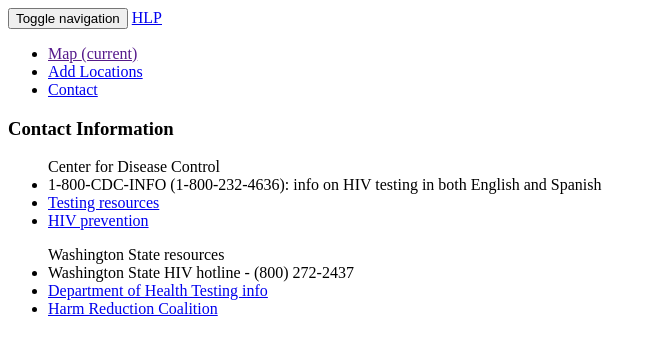
After one commit to micylt/HLP, a Flask app: page /contacts in a window 1280 px wide. The commit adds this page. Shown: the top 355 px of the page, without its empty margins (0-657 px from the left). Run offline with Flask 2, Linux system fonts and the light colour scheme.

Commit message:
kina works

```diff
--- a/server.py
+++ b/server.py
@@ -25,6 +25,11 @@ def map():
     return render_template('view.html')
 
 
+@app.route("/contacts")
+def contacts():
+    return render_template('contacts.html')
+
+
 def get_clinic_locations(lat, lng, dist):
     """ request clinic data from aids.gov w/ given latitude, longitude and distance """
     lat = round(lat, 3)
@@ -36,7 +41,7 @@ def get_clinic_locations(lat, lng, dist):
     print("getting clinic locations...")
     while sleep:
         try:
-            res = requests.get(url, stream=True, allow_redirects=False)
+            res = requests.get(url, stream=True, allow_redirects=True)
             sleep = False
         except:
             print("connection refused by aids.gov server...")
@@ -48,7 +53,12 @@ def get_clinic_locations(lat, lng, dist):
     print('response complete')
     print("--- %s seconds ---" % (time.time() - start_time))
 
-    data = res.json()
+    try:
+        data = res.json()
+    except Exception as ex:
+        template = "An exception of type {0} occurred. Arguments:\n{1!r}"
+        message = template.format(type(ex).__name__, ex.args)
+        print(message)
     return data
 
 
--- /dev/null
+++ b/templates/contacts.html
@@ -0,0 +1,46 @@
+<!DOCTYPE html>
+<html>
+  <head>
+    <title>HLP - Contact</title>
+    <meta charset="UTF-8">
+  </head>
+  <body>
+      <nav class="navbar navbar-fixed-top">
+          <div class="container-fluid">
+              <!-- Brand and toggle get grouped for better mobile display -->
+              <div class="navbar-header">
+                  <button type="button" class="navbar-toggle collapsed" data-toggle="collapse" data-target="#bs-example-navbar-collapse-1" aria-expanded="false">
+                      <span class="sr-only">Toggle navigation</span>
+                      <span class="icon-bar"></span>
+                      <span class="icon-bar"></span>
+                      <span class="icon-bar"></span>
+                  </button>
+                  <a class="navbar-brand" href="#">HLP</a>
+              </div>
+
+              <!-- Collect the nav links, forms, and other content for toggling -->
+              <div class="collapse navbar-collapse" id="bs-example-navbar-collapse-1">
+                  <ul class="nav navbar-nav">
+                      <li id="home" class="active"><a href="">Map <span class="sr-only">(current)</span></a></li>
+                      <li id="locations"><a href="#">Add Locations</a></li>
+                      <li id="contact"><a href="{{ url_for('contacts') }}"> Contact </a></li>
+                  </ul>
+              </div>
+          </div>
+      </nav>
+    <h3>Contact Information</h3>
+    <p>
+      <ul>Center for Disease Control
+	<li>1-800-CDC-INFO (1-800-232-4636): info on HIV testing in both English and Spanish</li>
+	<li><a href="https://gettested.cdc.gov/">Testing resources</a></li>
+	<li><a href="https://www.cdc.gov/HIV/basics/prevention.html">HIV prevention</a></li>
+      </ul>
+
+      <ul>Washington State resources
+	<li>Washington State HIV hotline - (800) 272-2437</li>
+	<li><a href="http://www.doh.wa.gov/YouandYourFamily/IllnessandDisease/SexuallyTransmittedDisease/GettingTested">Department of Health Testing info</a></li>
+	<li><a href="http://harmreduction.org/connect-locally/washington/">Harm Reduction Coalition</a></li>
+      </ul>
+    </p>
+  </body>
+</html>
```
Also changed, not shown: static/js/map.js (+80 -47 lines), static/styles/style.css (+16 -0 lines), templates/view.html (+3 -4 lines).
